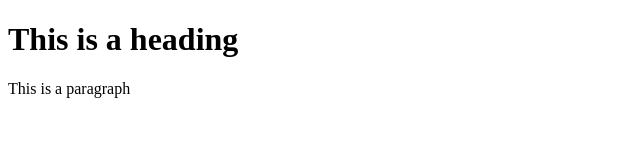
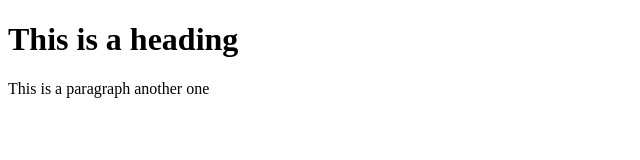
Before and after one commit to Kingblu33/testing-git, a plain HTML site: page index.html in a window 1280 px wide. Shown: the full height of the page, 0-640 px from the left. Drawn offline with Linux system fonts and the light colour scheme.

Commit message:
added more info

```diff
--- a/index.html
+++ b/index.html
@@ -1 +1 @@
-<!DOCTYPE html> <html lang="en"> <head>     <meta charset="UTF-8">     <meta http-equiv="X-UA-Compatible" content="IE=edge">     <meta name="viewport" content="width=device-width, initial-scale=1.0">     <title>Document</title> </head> <body>     <h1>This is a heading</h1>     <p>This is a paragraph</p> </body> </html>
+<!DOCTYPE html> <html lang="en"> <head>     <meta charset="UTF-8">     <meta http-equiv="X-UA-Compatible" content="IE=edge">     <meta name="viewport" content="width=device-width, initial-scale=1.0">     <title>Document</title> </head> <body>     <h1>This is a heading</h1>     <p>This is a paragraph another one</p> </body> </html>
```
